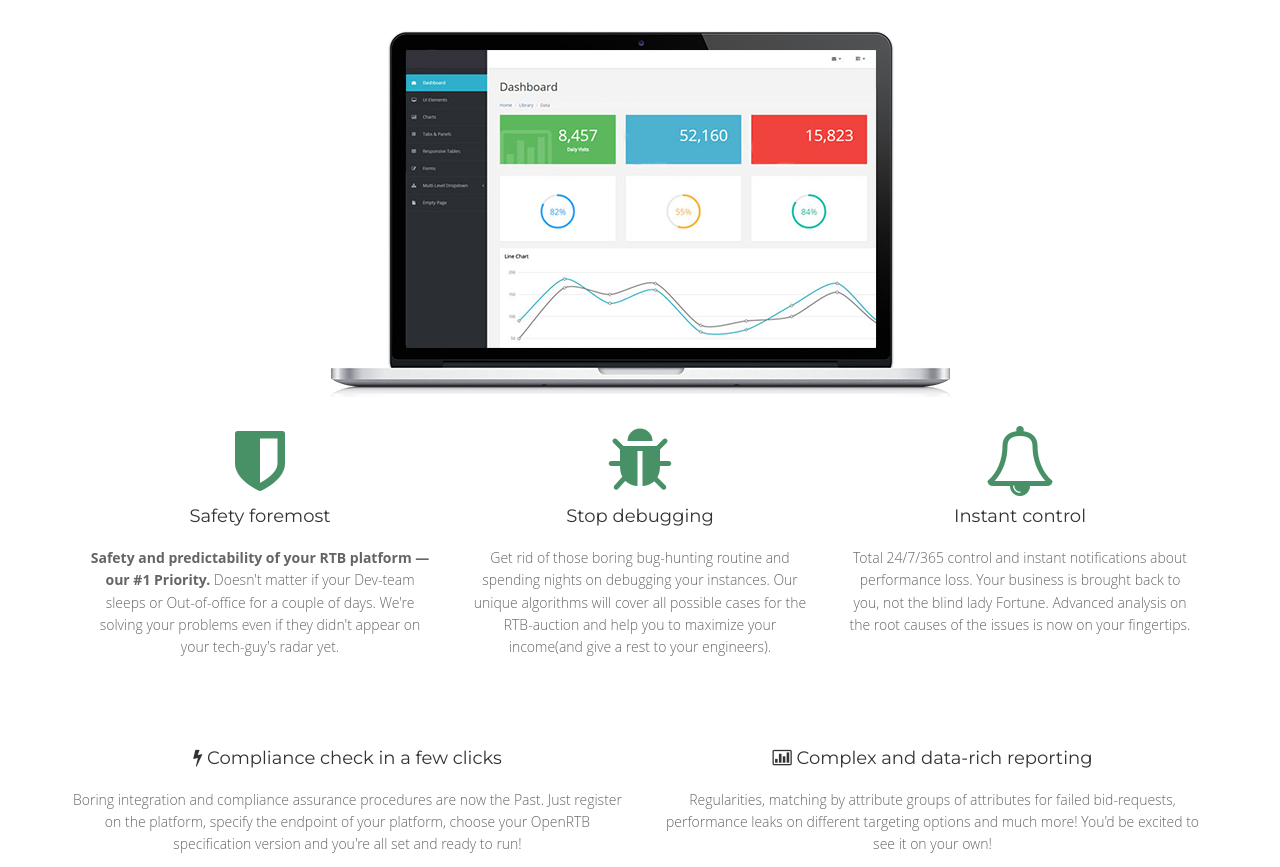
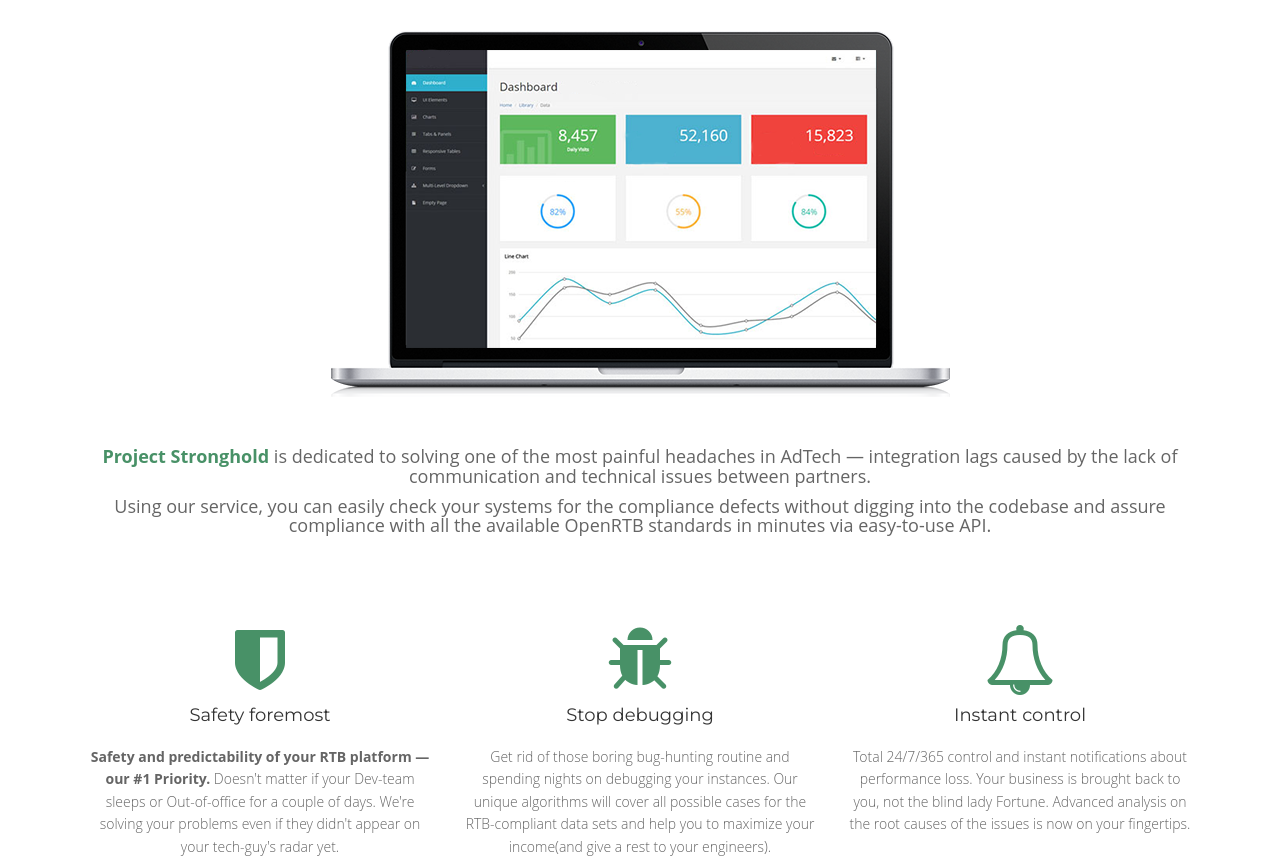
Before and after one commit to stronghold-team/stronghold-team.github.io, a plain HTML site: page index.html in a window 1280 px wide. Shown: the part 85-952 px from the top of the page. Drawn offline with nearby package versions, Linux system fonts and the light colour scheme; a script that the page names is missing.

Commit message:
add brief summary, minor content changes

```diff
--- a/css/style.css
+++ b/css/style.css
@@ -147,6 +147,10 @@ ul.nav-pills  {
 .box-bg {
 	margin-bottom:80px;
 
+}
+
+.text-green {
+    color: #489167;
 }
 
 .thumbnail {
@@ -853,3 +857,7 @@ a.scrollup:hover{
 	height: 1.5em;
 	width: 1.5em;
 }
+
+.img-responsive {
+	margin: 0 auto;
+}
--- a/index.html
+++ b/index.html
@@ -42,11 +42,22 @@
 </header>
 
 <div class="slider text-center">
-    <img src="img/main-bg-new.png" alt=""/>
+    <img src="img/main-bg-new.png" alt="" class="img-responsive"/>
 </div>
 
 <!-- column content -->
 <div id="main-content">
+    <div class="container">
+        <div class="slider text-center box-bg">
+            <p class="h4"><b class="text-green">Project Stronghold</b> is dedicated to solving one of the most painful
+                headaches in AdTech — integration lags caused by the lack of communication and technical issues between
+                partners. </p>
+            <p class="h4">Using our service, you can easily check your systems for the compliance defects without
+                digging into the codebase and assure compliance with all the available OpenRTB standards in minutes via
+                easy-to-use API.</p>
+        </div>
+    </div>
+
     <div class="container">
         <div class="row">
             <div class="big-box">
@@ -76,7 +87,8 @@
                                     <h4 class="text-bold">Stop debugging</h4>
                                     <p>Get rid of those boring bug-hunting routine and spending nights on debugging your
                                         instances.
-                                        Our unique algorithms will cover all possible cases for the RTB-auction and help
+                                        Our unique algorithms will cover all possible cases for the RTB-compliant data
+                                        sets and help
                                         you to maximize your income(and give a rest to your engineers).
                                     </p>
                                 </div>
@@ -106,16 +118,17 @@
             <div class="wow bounceInRight">
                 <div class="col-lg-6">
                     <h4><i class="fa fa-bolt"></i> Compliance check in a few clicks</h4>
-                    <p>Boring integration and compliance assurance procedures are now the Past. Just register on the
-                        platform, specify the endpoint of your platform, choose your OpenRTB specification version and
-                        you're all set and ready to run!</p>
+                    <p>Boring integration and compliance assurance procedures are now the Past. Just just sign up with
+                        our service, specify the endpoint of your platform, choose your OpenRTB specification version
+                        and
+                        get the comprehensive report on your compliance defects in a minutes!</p>
                 </div>
             </div>
             <div class="wow bounceInLeft">
                 <div class="col-lg-6">
                     <h4><i class="fa fa-bar-chart-o"></i> Complex and data-rich reporting</h4>
-                    <p>Regularities, matching by attribute groups of attributes for failed bid-requests, performance
-                        leaks on different targeting options and much more! You'd be excited to see it on your own!</p>
+                    <p>Regularities, matching by groups of attributes for failed bid-requests, performance
+                        leaks on different targeting options and much more! You'd be excited to see it on your own! Just drop us a line to get an early access.</p>
 
                 </div>
             </div>
```
